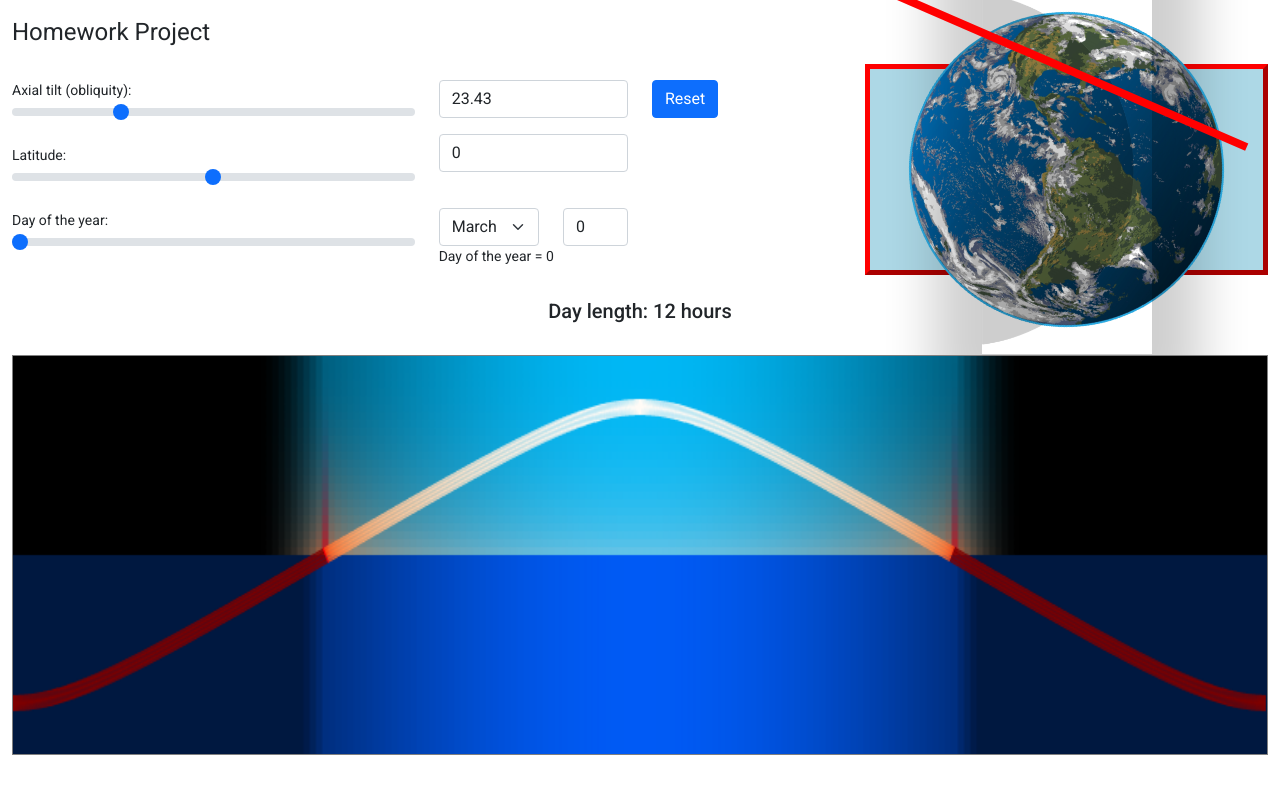
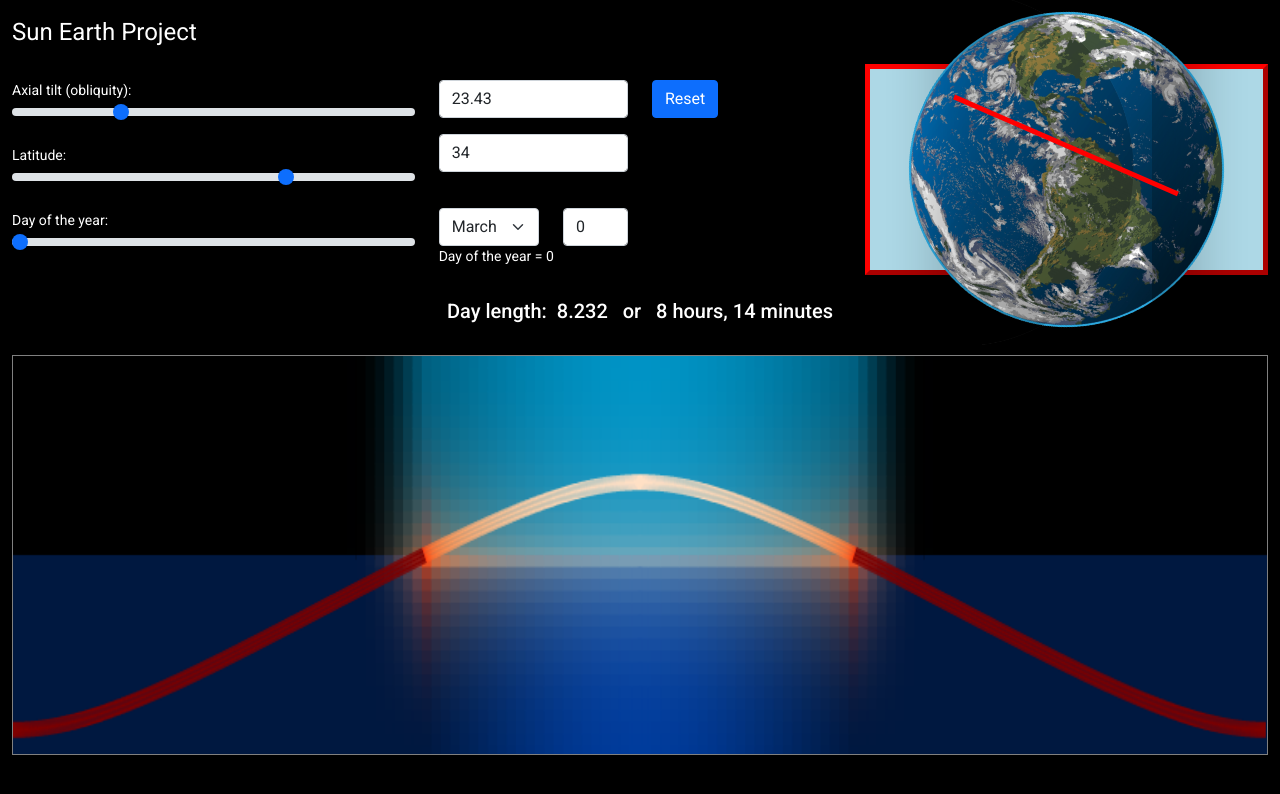
Before and after one commit to ivanc36/SunProject, an Angular app: page / in a window 1280 px wide. Shown: the top 794 px of the page. Built offline with nearby package versions, Linux system fonts and the light colour scheme.

Commit message:
clean code

```diff
--- a/src/app/app.component.html
+++ b/src/app/app.component.html
@@ -1,5 +1,5 @@
 <div class="container-fluid mt-3">
-  <h1>Homework Project</h1>
+  <h1>Sun Earth Project</h1>
   <div class="row">
     <div class="col-sm-4">
       <div class="mb-3 mt-3">
@@ -18,9 +18,7 @@
                (ngModelChange)="updateMonthDay($event)">
       </div>
 
-
     </div>
-
 
     <div class="col-sm-2">
 
@@ -31,7 +29,6 @@
       <div class="mb-3">
         <input class="form-control" type="number" [(ngModel)]="latitude" (ngModelChange)="inputChanged($event)">
       </div>
-
       <br>
 
       <form>
@@ -58,10 +55,9 @@
 
     <div class="col-sm-2">
       <div class="mb-3 mt-3">
-        <button (click)="clickEvent()" type="button" class="btn btn-primary">Reset</button>
+        <button (click)="resetEvent()" type="button" class="btn btn-primary">Reset</button>
       </div>
     </div>
-
 
     <div class="col-sm-4">
 
@@ -96,6 +92,4 @@
     </canvas>
   </div>
   <br><br><br><br><br><br><br><br><br><br><br><br><br>
-
-
 </div>
--- a/src/app/app.component.ts
+++ b/src/app/app.component.ts
@@ -8,10 +8,7 @@ import {Month} from "./month.model";
 })
 export class AppComponent implements OnInit {
   tilt = 23.43;
-  latitude = 0;
-  months = ["January", "February", "March", "April", "May", "June",
-    "July", "August", "September", "October", "November", "December"];
-
+  latitude = 34;
   monthsArray: Month[] = [];
   monthsDays = [31, 28, 31, 30, 31, 30,
     31, 31, 30, 31, 30, 31];
@@ -47,9 +44,9 @@ export class AppComponent implements OnInit {
     return this.latitude;
   }
 
-  clickEvent() {
+  resetEvent() {
     this.tilt = 23.43;
-    this.latitude = 0;
+    this.latitude = 34;
     this.inputChanged();
     this.clearCanvas();
   }
@@ -61,11 +58,7 @@ export class AppComponent implements OnInit {
         element.style.transform =
           'rotate(' + (this.tilt ? this.tilt : 0) + 'deg) ' +
           'translate(0px, ' + 0 + 'px)';
-      }/* else {
-        element.style.transform =
-          'rotate(' + (this.tilt ? this.tilt : 0) + 'deg) ' +
-          'translate(0px, ' + (this.latitude/Math.abs(this.latitude)) * 1.74 * -90 * Math.sqrt(1 - Math.pow(Math.abs(this.latitude) / 90 - 1, 2)) + 'px)';
-      }*/
+      }
       else {
         element.style.transform =
           'rotate(' + (this.tilt ? this.tilt : 0) + 'deg) ' +
@@ -74,7 +67,6 @@ export class AppComponent implements OnInit {
       let width = 100 * (1 - Math.abs(this.latitude) / 90);
       element.style.setProperty('width', '' + width + '%');
       element.style.setProperty('top', '' + (100 - 2 * width) + '%');
-//      element.style.setProperty('left', ''+(100-width) + '%');
     }
     element = document.getElementById('equator');
     if (element) {
@@ -83,8 +75,6 @@ export class AppComponent implements OnInit {
         'translate(0px, ' + 0 + 'px)';
       let width = 120;
       element.style.setProperty('width', '' + 5 * width + 'px');
-      //   element.style.setProperty('top', ''+ 0.5*(100-width) + '%');
-      //  element.style.setProperty('left', ''+ 0.5*(100-width) + '%');
     }
   }
 
@@ -111,7 +101,7 @@ export class AppComponent implements OnInit {
 
     let flag = 0;
     let flag2 = 0;
-    for (let x: number = -1; x <= 0.01; x += .01) {
+    for (let x: number = -1; x <= 0.01; x += .015) {
       t = 0 - Math.abs(.9 * s + (90 - .9 * this.latitude) / 90 - 1) + .9;
       b = Math.abs(.9 * s + (90 + .9 * this.latitude) / 90 - 1) - .9;
       f = (1.8 / Math.PI) * Math.asin(Math.sin(((t - b) / 1.8) * Math.PI / 2) * Math.sin(Math.PI * (x + .5))) + (t + b) / 2;
@@ -228,65 +218,73 @@ export class AppComponent implements OnInit {
   }
 
   drawBackground(f: number, x: number) {
+
     this.coloringStrength = 1 - Math.sqrt(1 - Math.pow(Math.abs(f) / .9 - 1, 2));
+    let greenStrength = Math.sqrt(Math.sqrt(1 - Math.pow(Math.abs(f / .9) - 1, 2)));
+    let blueStrength = Math.sqrt(1 - Math.pow(Math.abs(f / .9) - 1, 2));
 
     let c = <HTMLCanvasElement>document.getElementById("myCanvas");
     let ctx = c.getContext("2d");
     if (ctx) {
-      ctx.lineWidth = 7;
+      ctx.lineWidth = 8;
       let red = 0;
       let green = 0;
       let blue = 0;
       let brightness = 0;
+
+      let regularGreen = 0;
+      let regularBlue = 0;
+      let horizonRed = 0;
+      let horizonGreen = 0;
+      let horizonBlue = 0;
+
       let rgb = "rgb(" + red + "," + green + "," + blue + ")";
-      if (f >= -.18) {
-        for (let i = 0; i < c.height / 2; i += 5) {
-          let verticalGradient = 1 - Math.sqrt(1 - Math.pow(i / (.5 * c.height), 2));
+
       if (f < 0 && f >= -.18) {
-            brightness = 2 * Math.sin((1 / .18) * (f + .18) * Math.PI / 2 - Math.PI / 2) + 2;
+        brightness = Math.sin(Math.PI * (0.5 * (f / .9 + .18) / .18 - 0.5)) + 1;
+        regularGreen = .5 * brightness * 191;
+        regularBlue = .5 * brightness * 255;
 
-            let temp = 135 * verticalGradient;
-            red = (1 - verticalGradient * this.coloringStrength) * (.25 * brightness * temp)
-              + .5 * brightness * verticalGradient * this.coloringStrength * 255;
+        horizonRed = (1 - this.coloringStrength) * brightness * 135 / 2
+          + this.coloringStrength * 255 * brightness;
+        horizonGreen = (1 - this.coloringStrength) * brightness * 206 / 2
+          + this.coloringStrength * greenStrength * 255 * brightness;
+        horizonBlue = (1 - this.coloringStrength) * brightness * 235 / 2
+          + this.coloringStrength * blueStrength * 255 * brightness;
 
-            temp = 191 + 15 * verticalGradient;
-            green = (1 - verticalGradient * this.coloringStrength) * (.25 * brightness * temp)
-              + .5 * brightness * verticalGradient * this.coloringStrength * 255
-              * Math.sqrt(Math.sqrt(1 - Math.pow(Math.abs(f / .9) - 1, 2)));
+      } else if (f >= 0) {
+        brightness = Math.sin(.5 * Math.PI * f / .9);
+        regularGreen = 0.5 * 191 * brightness + 0.5 * 191;
+        regularBlue = 0.5 * 255 * brightness + 0.5 * 255;
 
-            temp = 255 - 20 * verticalGradient;
-            blue = (1 - verticalGradient * this.coloringStrength) * (.25 * brightness * temp)
-              + .5 * brightness * verticalGradient * this.coloringStrength * 255
-              * Math.sqrt(1 - Math.pow(Math.abs(f / .9) - 1, 2));
-
-          } else {
-            brightness = Math.sin(.5 * Math.PI * f / .9);
-
-            let temp = 135 * (1 - Math.sqrt(1 - Math.pow(i / (.5 * c.height), 2)));
-            red = (1 - verticalGradient * this.coloringStrength) * (.5 * brightness * temp + .5 * temp)
-              + verticalGradient * this.coloringStrength * 255;
-
-            temp = 191 + 15 * verticalGradient;
-            green = (1 - verticalGradient * this.coloringStrength) * (.5 * brightness * temp + .5 * temp)
-              + verticalGradient * this.coloringStrength * 255
-              * Math.sqrt(Math.sqrt(1 - Math.pow(f / .9 - 1, 2)));
-
-            temp = 255 - 20 * verticalGradient;
-            blue = (1 - verticalGradient * this.coloringStrength) * (.5 * brightness * temp + .5 * temp)
-              + verticalGradient * this.coloringStrength * 255
-              * Math.sqrt(1 - Math.pow(f / .9 - 1, 2));
+        horizonRed = (1 - this.coloringStrength) * (.5 * 135 + .5 * (135 * brightness))
+          + this.coloringStrength * 255;
+        horizonGreen = (1 - this.coloringStrength) * (.5 * 206 + .5 * (206 * brightness))
+          + this.coloringStrength * greenStrength * 255;
+        horizonBlue = (1 - this.coloringStrength) * (.5 * 235 + .5 * (235 * brightness))
+          + this.coloringStrength * blueStrength * 255;
 
       }
+
+
+      if (f >= -.18) {
+        for (let i = 0; i < c.height / 2; i += 7.5) {
+          let verticalGradient = 1 - Math.sqrt(1 - Math.pow(i / (.5 * c.height), 2));
+          red = horizonRed * verticalGradient;
+          green = regularGreen * (1 - verticalGradient) + horizonGreen * verticalGradient;
+          blue = regularBlue * (1 - verticalGradient) + horizonBlue * verticalGradient;
+
+
           rgb = "rgb(" + red + "," + green + "," + blue + ")";
           ctx.strokeStyle = rgb;
           ctx.beginPath();
           ctx.moveTo(x * this.CANV_WIDTH + this.CANV_WIDTH, i);
-          ctx.lineTo(x * this.CANV_WIDTH + this.CANV_WIDTH, i + 5);
+          ctx.lineTo(x * this.CANV_WIDTH + this.CANV_WIDTH, i + 8);
           ctx.stroke();
 
           ctx.beginPath();
           ctx.moveTo(this.CANV_WIDTH - x * this.CANV_WIDTH, i);
-          ctx.lineTo(this.CANV_WIDTH - x * this.CANV_WIDTH, i + 5);
+          ctx.lineTo(this.CANV_WIDTH - x * this.CANV_WIDTH, i + 8);
           ctx.stroke();
         }
       } else {      // it must be negative and below -18
@@ -306,18 +304,52 @@ export class AppComponent implements OnInit {
       red = 0;
       green = 94 / 4;
       blue = 255 / 4;
-      brightness = 0;
 
       if (f < 0 && f >= -.18) {
-        brightness = 2 * Math.sin((1 / .18) * (f + .18) * Math.PI / 2 - Math.PI / 2) + 1;
-        green = Math.max(94 / 4 + brightness * 94 / 4, 94 / 4);
-        blue = Math.max(255 / 4 + brightness * 255 / 4, 255 / 4);
+        brightness = Math.sin(Math.PI * (0.5 * (f / .9 + .18) / .18 - 0.5)) + 1;
+        regularGreen = Math.max(greenStrength * brightness * 94 / 2, 94 / 4);
+        regularBlue = Math.max(blueStrength * brightness * 255 / 2, 255 / 4);
+
+        horizonRed = (1 - this.coloringStrength) * .5 * brightness * brightness * 135 / 2
+          + this.coloringStrength * 255 * brightness;
+        horizonGreen = (1 - this.coloringStrength) * .5 * brightness * brightness * 206 / 2 + (1 - .5 * brightness) * regularGreen
+          + this.coloringStrength * greenStrength * 255 * brightness;
+        horizonBlue = (1 - this.coloringStrength) * .5 * brightness * brightness * 235 / 2 + (1 - .5 * brightness) * regularBlue
+          + this.coloringStrength * blueStrength * 255 * brightness;
+
+      } else if (f >= 0) {
+        brightness = Math.sin(.5 * Math.PI * f / .9);
+        regularGreen = (94 / 4) + brightness * (3 * greenStrength * 94 / 8 + 3 * 94 / 8);
+        regularBlue = (255 / 4) + brightness * (3 * blueStrength * 255 / 8 + 3 * 255 / 8);
+
+        horizonRed = (1 - this.coloringStrength) * (.5 + .5 * brightness) * (.5 * 135 + .5 * (135 * brightness))
+          + this.coloringStrength * 255;
+        horizonGreen = (1 - this.coloringStrength) * ((.5 + .5 * brightness) * (.5 * 206 + .5 * (206 * brightness)) + (.5 - .5 * brightness) * regularGreen)
+          + this.coloringStrength * greenStrength * 255;
+        horizonBlue = (1 - this.coloringStrength) * ((.5 + .5 * brightness) * (.5 * 235 + .5 * (235 * brightness)) + (.5 - .5 * brightness) * regularBlue)
+          + this.coloringStrength * blueStrength * 255;
+
       }
-      if (f >= 0) {
-        brightness = Math.sin(.5 * Math.PI * f / .9);
-        green = 94 / 2 + 2 * brightness * 94 / 4;
-        blue = 255 / 2 + 2 * brightness * 255 / 4;
+      if (f >= -.18) {
+        for (let i = c.height / 2; i < c.height; i += 7.5) {
+          let verticalGradient = 1 - Math.sqrt(1 - Math.pow(1 - (i - .5 * c.height) / (.5 * c.height), 2));
+          red = horizonRed * verticalGradient;
+          green = regularGreen * (1 - verticalGradient) + horizonGreen * verticalGradient;
+          blue = regularBlue * (1 - verticalGradient) + horizonBlue * verticalGradient;
+
+          rgb = "rgb(" + red + "," + green + "," + blue + ")";
+          ctx.strokeStyle = rgb;
+          ctx.beginPath();
+          ctx.moveTo(x * this.CANV_WIDTH + this.CANV_WIDTH, i);
+          ctx.lineTo(x * this.CANV_WIDTH + this.CANV_WIDTH, i + 8);
+          ctx.stroke();
+
+          ctx.beginPath();
+          ctx.moveTo(this.CANV_WIDTH - x * this.CANV_WIDTH, i);
+          ctx.lineTo(this.CANV_WIDTH - x * this.CANV_WIDTH, i + 8);
+          ctx.stroke();
         }
+      } else {
         rgb = "rgb(" + red + "," + green + "," + blue + ")";
         ctx.strokeStyle = rgb;
         ctx.beginPath();
@@ -332,3 +364,4 @@ export class AppComponent implements OnInit {
       }
     }
   }
+}
--- a/src/app/app.module.ts
+++ b/src/app/app.module.ts
@@ -4,7 +4,6 @@ import { BrowserModule } from '@angular/platform-browser';
 import { AppComponent } from './app.component';
 import {FormsModule} from "@angular/forms";
 import { BrowserAnimationsModule } from '@angular/platform-browser/animations';
-
 
 @NgModule({
   declarations: [
--- a/src/index.html
+++ b/src/index.html
@@ -2,7 +2,7 @@
 <html lang="en">
 <head>
   <meta charset="utf-8">
-  <title>Homework</title>
+  <title>Sun Project</title>
   <base href="/">
   <meta name="viewport" content="width=device-width, initial-scale=1">
   <link rel="icon" type="image/x-icon" href="favicon.ico">
--- a/src/styles.css
+++ b/src/styles.css
@@ -1,4 +1,4 @@
 /* You can add global styles to this file, and also import other style files */
 
-html, body { height: 100%; }
+html, body { height: 100%; background-color: black; color: white}
 body { margin: 0; font-family: Roboto, "Helvetica Neue", sans-serif; }
```
Also changed, not shown: src/app/app.component.css (+17 -16 lines). Lines whose indentation alone changed are shown as unchanged.
